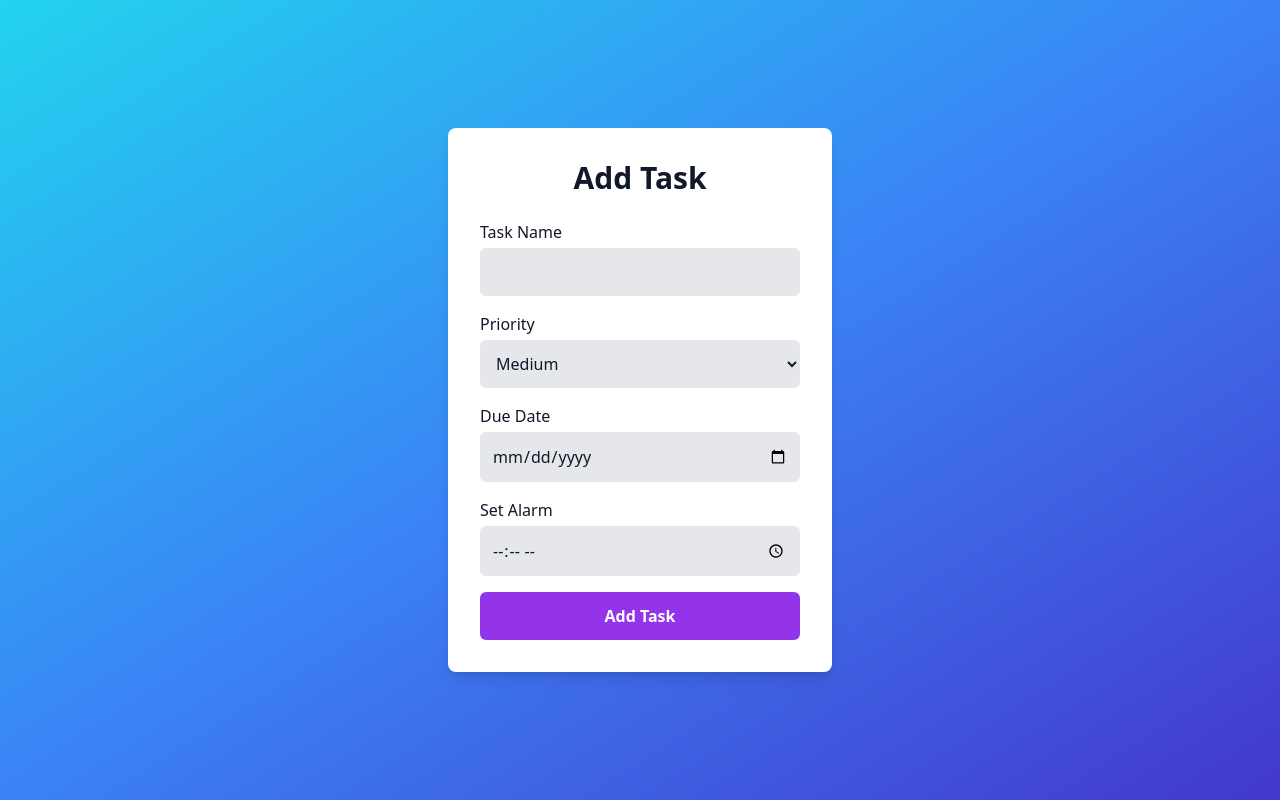
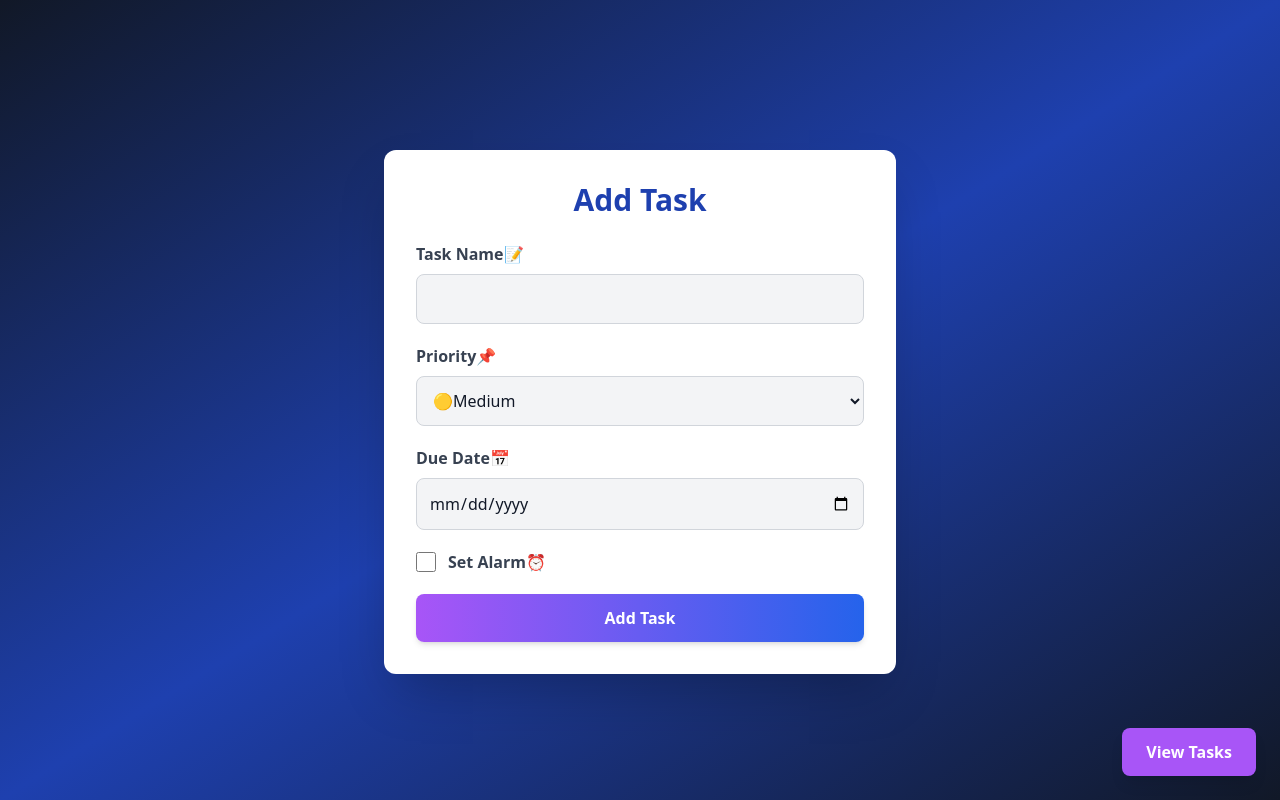
Before and after one commit to Dhun04/Task-Manager, a React (Vite) app: page /taskform in a window 1280 px wide. Built offline with nearby package versions, Linux system fonts and the light colour scheme; the HTML template or start-up script is replaced by a standard one.

Commit message:
Update TaskFormPage.jsx

```diff
--- a/src/pages/TaskFormPage.jsx
+++ b/src/pages/TaskFormPage.jsx
@@ -1,69 +1,124 @@
 import React, { useState } from "react";
+import { useNavigate } from "react-router-dom";
+import { motion } from "framer-motion";
 
 const TaskFormPage = () => {
   const [task, setTask] = useState("");
   const [priority, setPriority] = useState("medium");
   const [dueDate, setDueDate] = useState("");
-  const [alarmTime, setAlarmTime] = useState("");
+  const [setAlarm, setSetAlarm] = useState(false);
+  const [error, setError] = useState("");
+  const navigate = useNavigate();
 
   const handleSubmit = (e) => {
     e.preventDefault();
-    console.log("Task Added:", { task, priority, dueDate, alarmTime });
+    if (!task.trim()) {
+      setError("Task name is required!");
+      return;
+    }
+    if (!dueDate) {
+      setError("Please select a due date!");
+      return;
+    }
+
+    console.log("Task Added:", { task, priority, dueDate, setAlarm });
+
+    // Clear fields
+    setTask("");
+    setPriority("medium");
+    setDueDate("");
+    setSetAlarm(false);
+    setError("");
+
+    // Navigate to Task List
+    navigate("/tasks");
   };
 
   return (
-    <div className="flex items-center justify-center min-h-screen bg-gradient-to-br from-cyan-400 via-blue-500 to-indigo-700 text-white">
+    <div className="flex flex-col items-center justify-center min-h-screen bg-gradient-to-br from-gray-900 via-blue-800 to-gray-900 text-white p-6 relative">
+      {/* Task Form Card */}
+      <motion.div
+        initial={{ opacity: 0, scale: 0.8 }}
+        animate={{ opacity: 1, scale: 1 }}
+        transition={{ duration: 0.5 }}
+        className="bg-white p-8 rounded-xl shadow-2xl w-full max-w-lg text-gray-900 mt-6"
+      >
+        <h2 className="text-3xl font-extrabold text-center text-blue-800 mb-6">Add Task</h2>
 
+        {error && <p className="text-red-600 text-center mb-4 font-semibold">{error}</p>}
 
-      <div className="bg-white p-8 rounded-lg shadow-lg w-96 text-gray-900">
-        <h2 className="text-3xl font-bold text-center">Add Task</h2>
-        <form onSubmit={handleSubmit} className="mt-6">
-          <div className="mb-4">
-            <label className="block mb-1 font-medium">Task Name</label>
+        <form onSubmit={handleSubmit} className="space-y-5">
+          {/* Task Name Input */}
+          <div>
+            <label className="block mb-2 font-semibold text-gray-700">Task Name📝</label>
             <input
               type="text"
-              className="w-full p-3 rounded-md bg-gray-200 focus:ring-2 focus:ring-purple-500"
+              className="w-full p-3 rounded-lg bg-gray-100 border border-gray-300 focus:ring-2 focus:ring-purple-500 focus:outline-none"
               value={task}
               onChange={(e) => setTask(e.target.value)}
               required
             />
           </div>
-          <div className="mb-4">
-            <label className="block mb-1 font-medium">Priority</label>
+
+          {/* Priority Selection */}
+          <div>
+            <label className="block mb-2 font-semibold text-gray-700">Priority📌</label>
             <select
-              className="w-full p-3 rounded-md bg-gray-200 focus:ring-2 focus:ring-purple-500"
+              className="w-full p-3 rounded-lg bg-gray-100 border border-gray-300 focus:ring-2 focus:ring-purple-500 focus:outline-none"
               value={priority}
               onChange={(e) => setPriority(e.target.value)}
             >
-              <option value="low">Low</option>
-              <option value="medium">Medium</option>
-              <option value="high">High</option>
+              <option value="low">🟢Low</option>
+              <option value="medium">🟡Medium</option>
+              <option value="high">🟠High</option>
             </select>
           </div>
-          <div className="mb-4">
-            <label className="block mb-1 font-medium">Due Date</label>
+
+          {/* Due Date Input */}
+          <div>
+            <label className="block mb-2 font-semibold text-gray-700">Due Date📅</label>
             <input
               type="date"
-              className="w-full p-3 rounded-md bg-gray-200 focus:ring-2 focus:ring-purple-500"
+              className="w-full p-3 rounded-lg bg-gray-100 border border-gray-300 focus:ring-2 focus:ring-purple-500 focus:outline-none"
               value={dueDate}
               onChange={(e) => setDueDate(e.target.value)}
               required
             />
           </div>
-          <div className="mb-4">
-            <label className="block mb-1 font-medium">Set Alarm</label>
+
+          {/* Set Alarm Checkbox */}
+          <div className="flex items-center space-x-3">
             <input
-              type="time"
-              className="w-full p-3 rounded-md bg-gray-200 focus:ring-2 focus:ring-purple-500"
-              value={alarmTime}
-              onChange={(e) => setAlarmTime(e.target.value)}
+              type="checkbox"
+              id="setAlarm"
+              checked={setAlarm}
+              onChange={(e) => setSetAlarm(e.target.checked)}
+              className="w-5 h-5 text-purple-600 bg-gray-100 border-gray-300 rounded focus:ring-purple-500"
             />
+            <label htmlFor="setAlarm" className="font-semibold text-gray-700">Set Alarm⏰</label>
           </div>
-          <button className="w-full bg-purple-600 hover:bg-purple-700 text-white font-bold py-3 rounded-md transition">
+
+          {/* Submit Button */}
+          <motion.button
+            whileHover={{ scale: 1.05 }}
+            whileTap={{ scale: 0.95 }}
+            type="submit"
+            className="w-full bg-gradient-to-r from-purple-500 to-blue-600 hover:from-purple-600 hover:to-blue-700 text-white font-bold py-3 rounded-lg shadow-md transition"
+          >
             Add Task
-          </button>
+          </motion.button>
         </form>
-      </div>
+      </motion.div>
+
+      {/* View Tasks Button at Bottom Right */}
+      <motion.button
+        whileHover={{ scale: 1.1 }}
+        whileTap={{ scale: 0.9 }}
+        className="fixed bottom-6 right-6 bg-purple-500 hover:bg-purple-700 text-white font-bold py-3 px-6 rounded-lg shadow-lg transition"
+        onClick={() => navigate("/tasks")}
+      >
+        View Tasks
+      </motion.button>
     </div>
   );
 };
```
